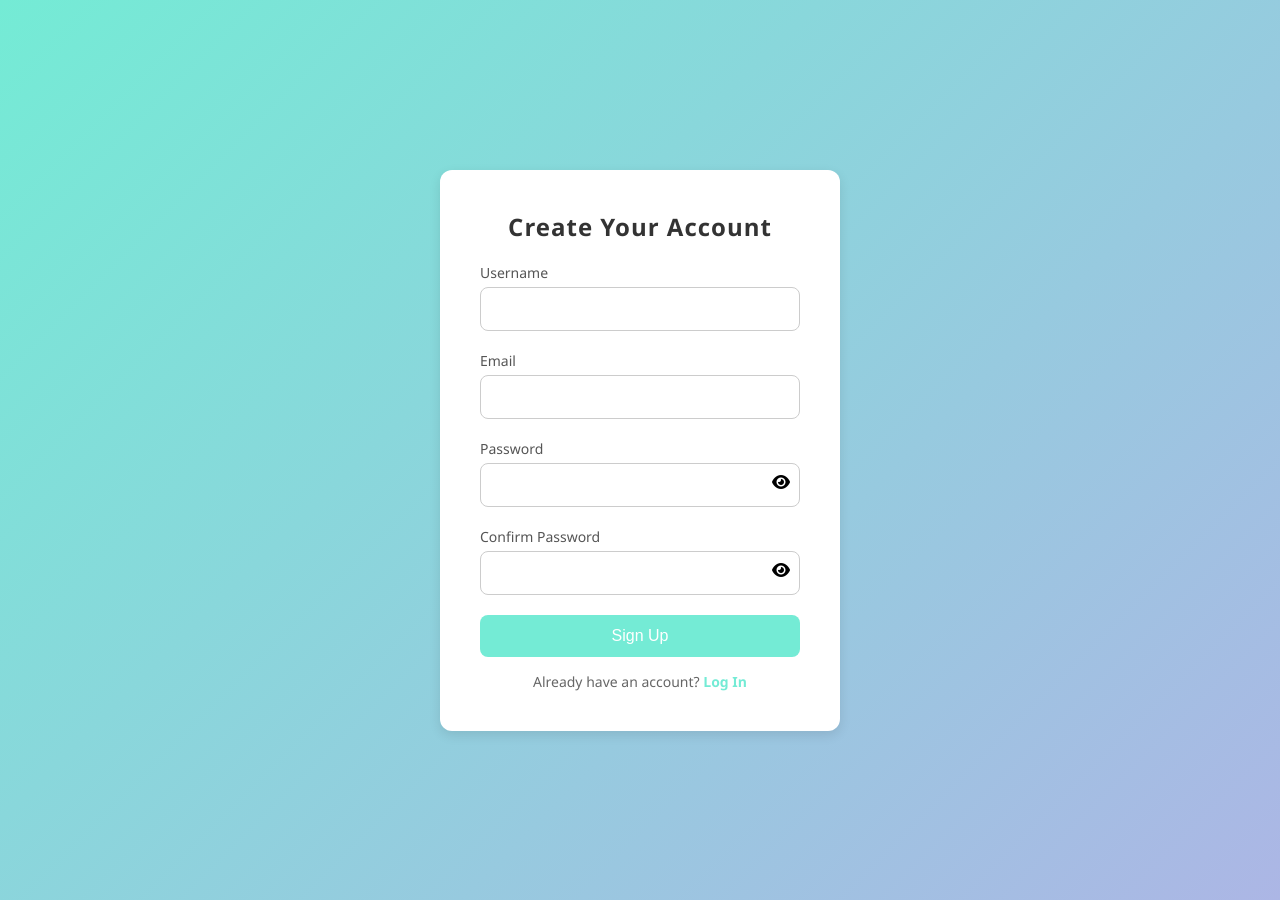
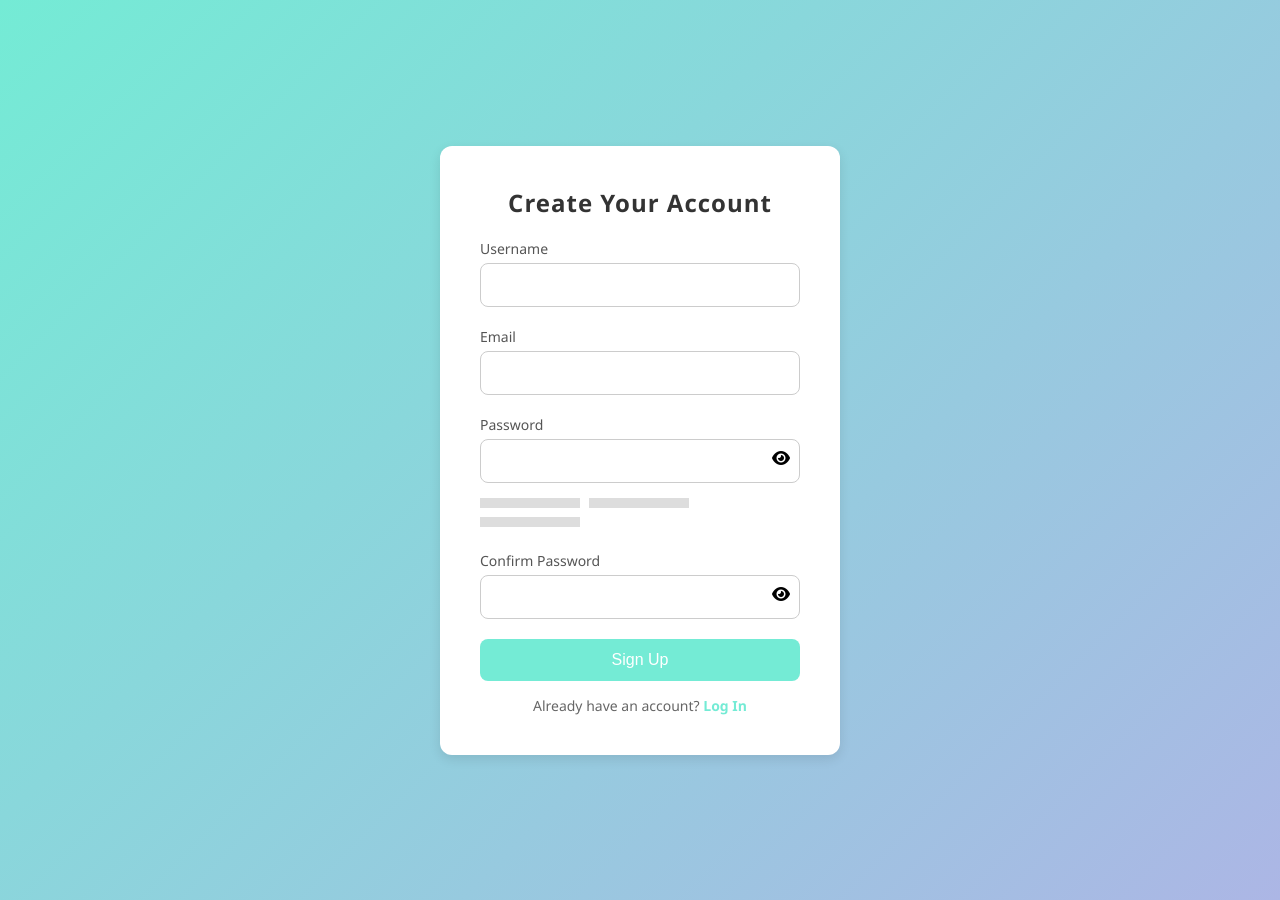
Before and after one commit to mansiruhil13/Bobble-AI, a Jekyll site: the page up.html, which Jekyll copies as it is, in a window 1280 px wide. Built offline with Jekyll 4.4.1, drawn with Linux system fonts in a browser that asks for light colours; nearby versions of some CDN libraries.

Commit message:
Added Password Strength to Signup Page

```diff
--- a/up.html
+++ b/up.html
@@ -17,6 +17,31 @@
         .form-group {
             position: relative;
         }
+
+        .password-strength {
+            margin-top: 10px;
+            font-size: 0.9em;
+        }
+
+        .password-strength span {
+            display: inline-block;
+            width: 100px;
+            height: 10px;
+            background-color: #ddd;
+            margin-right: 5px;
+        }
+
+        .password-strength .weak {
+            background-color: red;
+        }
+
+        .password-strength .medium {
+            background-color: orange;
+        }
+
+        .password-strength .strong {
+            background-color: green;
+        }
     </style>
 </head>
 <body>
@@ -33,8 +58,13 @@
             </div>
             <div class="form-group">
                 <label for="password">Password</label>
-                <input type="password" id="password" name="password" required>
+                <input type="password" id="password" name="password" required oninput="checkPasswordStrength()">
                 <i class="fas fa-eye toggle-password" id="togglePassword" onclick="togglePassword('password', this)"></i>
+                <div class="password-strength" id="password-strength">
+                    <span id="strength-weak"></span>
+                    <span id="strength-medium"></span>
+                    <span id="strength-strong"></span>
+                </div>
             </div>
             <div class="form-group">
                 <label for="confirm-password">Confirm Password</label>
```
Also changed, not shown: other parts of up.html (+23 -0 lines).
